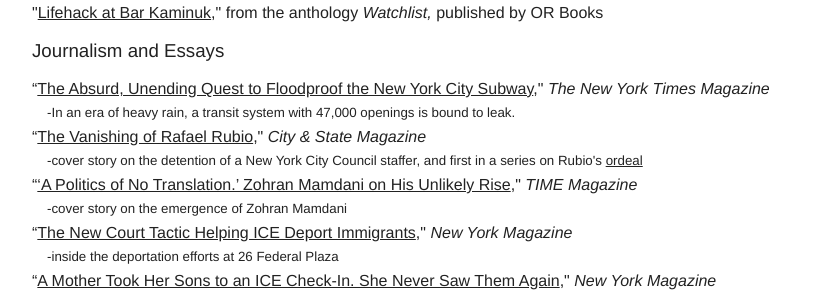
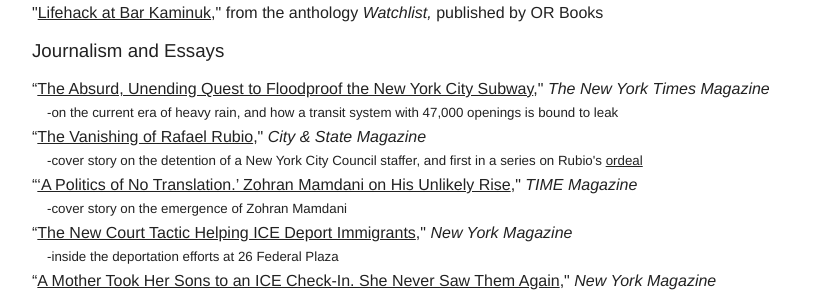
Before and after one commit to mjchiusano/mjchiusano.github.io, a Jekyll site: the page built from work.html, in a window 1280 px wide and 900 px high, scrolled down 481 px. Shown: the part 155-452 px from the top of the window, without its empty margins (163-1002 px from the left). Built offline with Jekyll 4.4.1, drawn with Linux system fonts in a browser that asks for light colours; Markdown is read by kramdown in place of the engine named in the settings.

Commit message:
Update work.html

```diff
--- a/work.html
+++ b/work.html
@@ -35,7 +35,7 @@
 <ul>
 
 <li>“<a href="https://www.nytimes.com/2026/09/08/magazine/new-york-city-subway-mta-flooding.html">The Absurd, Unending Quest to Floodproof the New York City Subway</a>," <i>The New York Times Magazine</i>
- <small class="gutter-pad-left">-In an era of heavy rain, a transit system with 47,000 openings is bound to leak.</small></li>
+ <small class="gutter-pad-left">-on the current era of heavy rain, and how a transit system with 47,000 openings is bound to leak</small></li>
 
 <li>“<a href="https://www.cityandstateny.com/politics/2026/02/who-rafael-rubio-nyc-council-staffer-still-being-held-ice/411684/">The Vanishing of Rafael Rubio</a>," <i>City & State Magazine</i>
  <small class="gutter-pad-left">-cover story on the detention of a New York City Council staffer, and first in a series on Rubio's <a href="https://www.cityandstateny.com/politics/2026/06/rafael-rubio-city-council-staffer-detained-ice-freed-after-5-months-behind-bars/414488/">ordeal</a></small></li>
```
